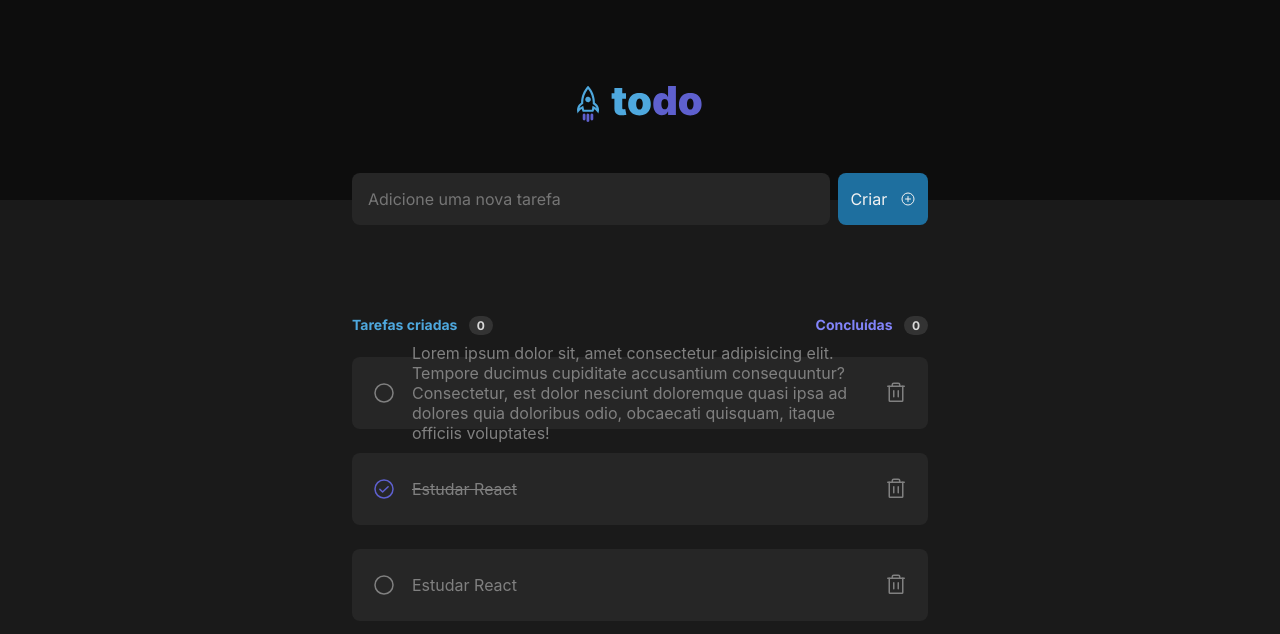
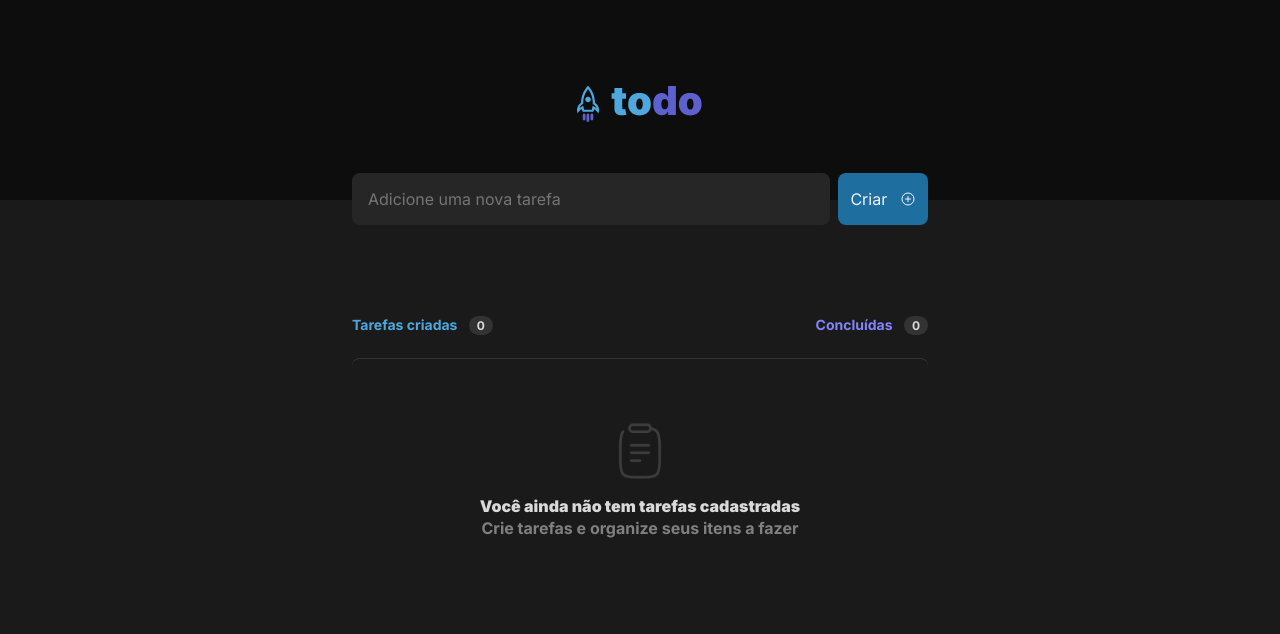
Before and after one commit to alecastrovisk/ToDo-list-react, a React (Vite) app: page / in a window 1280 px wide. Shown: the top 634 px of the page. Built offline with nearby package versions, Linux system fonts and the light colour scheme.

Commit message:
feat: Adding new task!!!

```diff
--- a/package.json
+++ b/package.json
@@ -16,6 +16,7 @@
   "devDependencies": {
     "@types/react": "^18.0.0",
     "@types/react-dom": "^18.0.0",
+    "@types/uuid": "^8.3.4",
     "@vitejs/plugin-react": "^1.3.0",
     "typescript": "^4.6.3",
     "vite": "^2.9.9"
--- a/src/App.module.css
+++ b/src/App.module.css
@@ -66,3 +66,52 @@
 
   margin-top: 1.56rem;
 }
+
+
+.inputContainer {
+  display: flex;
+
+  width: 100%;
+  justify-content: center;
+
+  position: relative;
+  bottom: 1.68rem;
+}
+
+.input {
+  display: flex;
+  flex: 1;
+
+  background: var(--gray-500);
+  color: var(--gray-100);
+
+  margin-right: 8px;
+  padding: 1rem;
+  border: 0;
+  border-radius: 8px;
+}
+
+.button {
+  display: flex;
+
+  width: 90px;
+  height: 52px;
+
+  align-items: center;
+  justify-content: space-evenly;
+
+  border: 0;
+  border-radius: 8px;
+
+  color: var(--gray-100);
+  background: var(--blue-dark);
+}
+
+.button text {
+  font-size: 1rem;
+}
+
+.button:hover {
+  cursor: pointer;
+  background: var(--blue);
+}
--- a/src/App.tsx
+++ b/src/App.tsx
@@ -1,5 +1,8 @@
+import { ChangeEvent, FormEvent, useState } from 'react';
+
+import { v4 as uuidV4 } from 'uuid';
+
 import logoSvg from './assets/Logo.svg';
-
 import styles from './App.module.css';
 
 import './global.css';
@@ -7,27 +10,30 @@ import './global.css';
 import { SearchBar } from './components/SeachBar';
 import { ToDoEmpty } from './components/ToDoEmpty';
 import { TaskComponent } from './components/TaskComponent';
+import { PlusCircle } from 'phosphor-react';
 
-const tasks = [
-  {
-    id: '1',
-    content: 'Lorem ipsum dolor sit, amet consectetur adipisicing elit. Tempore ducimus cupiditate accusantium consequuntur? Consectetur, est dolor nesciunt doloremque quasi ipsa ad dolores quia doloribus odio, obcaecati quisquam, itaque officiis voluptates!',
-    done: false
-  },
-  {
-    id: '2',
-    content: 'Estudar React',
-    done: true
-  },
-  {
-    id: '3',
-    content: 'Estudar React',
-    done: false
-  },
+interface TaskProps {
+  // id: string;
+  content: string;
+  // isDone: boolean;
+}
 
-];
 
 function App() {
+  const [tasks, setTasks] = useState<string[]>(['']);
+  const [newTask, setNewTask] = useState('');
+
+  function handleNewTask(event: FormEvent) {
+    event.preventDefault();
+
+    setTasks([...tasks, newTask]);
+    setNewTask('');
+  }
+
+  function handleNewTaskChange(event: ChangeEvent<HTMLInputElement>) {
+    event.target.setCustomValidity('');
+    setNewTask(event.target.value);
+  }
   return (
     <div className="App">
       <header className={styles.teste}>
@@ -35,7 +41,22 @@ function App() {
       </header>
 
       <main className={styles.main}>
-        <SearchBar />
+        {/* <SearchBar /> */}
+        <form onSubmit={handleNewTask}>
+          <div className={styles.inputContainer}>
+            <input
+              className={styles.input}
+              placeholder="Adicione uma nova tarefa"
+              value={newTask}
+              onChange={handleNewTaskChange}
+            />
+
+            <button type='submit' className={styles.button}>
+              <p>Criar</p>
+              <PlusCircle size={16} />
+            </button>
+          </div>
+        </form>
 
         <div className={styles.info}>
           <span>
@@ -46,15 +67,21 @@ function App() {
           </span>
         </div>
 
-        {/* <ToDoEmpty /> */}
         <div>
           {
+            tasks.length === 1  ?
+              <ToDoEmpty />
+              :
               tasks.map(task =>
+                task !== '' ?
                 <TaskComponent
-              id={task.id}
-              content={task.content}
-              isDone={task.done}
+                  key={uuidV4()}
+                  id={uuidV4()}
+                  content={task}
+                  isDone={false}
                 />
+                :
+                null
               )
           }
         </div>
--- a/src/components/SeachBar.tsx
+++ b/src/components/SeachBar.tsx
@@ -1,19 +1,19 @@
 import styles from './SearchBar.module.css';
 import { PlusCircle } from 'phosphor-react'
+import { ChangeEvent, FormEvent, useState } from 'react';
 
 export function SearchBar() {
   return (
     <div className={styles.inputContainer}>
-      <input
-        className={styles.input}
-        placeholder="Adicione uma nova tarefa"
-      />
+        <input
+          className={styles.input}
+          placeholder="Adicione uma nova tarefa"
+        />
 
-      <button className={styles.button}>
-        <text>Criar</text>
+      <button type='submit' className={styles.button}>
+        <p>Criar</p>
         <PlusCircle size={16} />
       </button>
-
     </div>
   );
 }
--- a/src/components/SearchBar.module.css
+++ b/src/components/SearchBar.module.css
@@ -13,6 +13,7 @@
   flex: 1;
 
   background: var(--gray-500);
+  color: var(--gray-100);
 
   margin-right: 8px;
   padding: 1rem;
@@ -39,3 +40,8 @@
 .button text {
   font-size: 1rem;
 }
+
+.button:hover {
+  cursor: pointer;
+  background: var(--blue);
+}
```
Also changed, not shown: src/components/TaskComponent.tsx (+3 -4 lines), 1 other file (tests, documents, lock files or other folders). Lines whose indentation alone changed are shown as unchanged.
